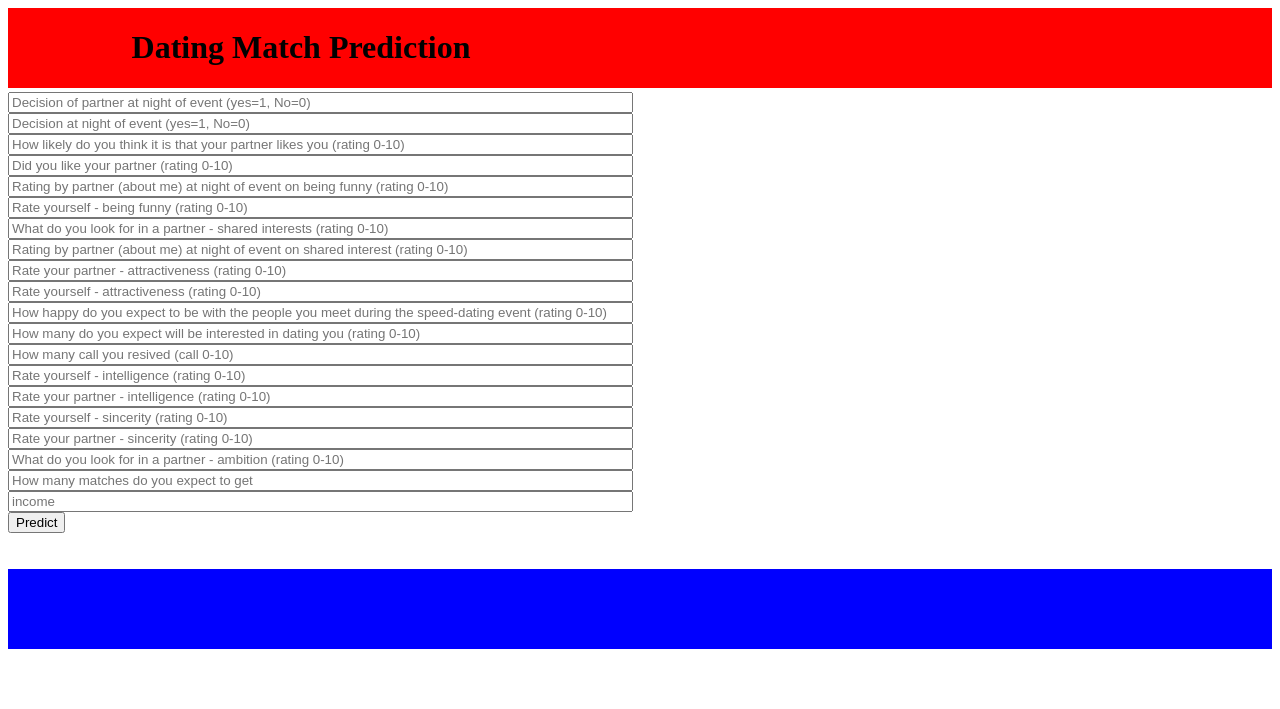
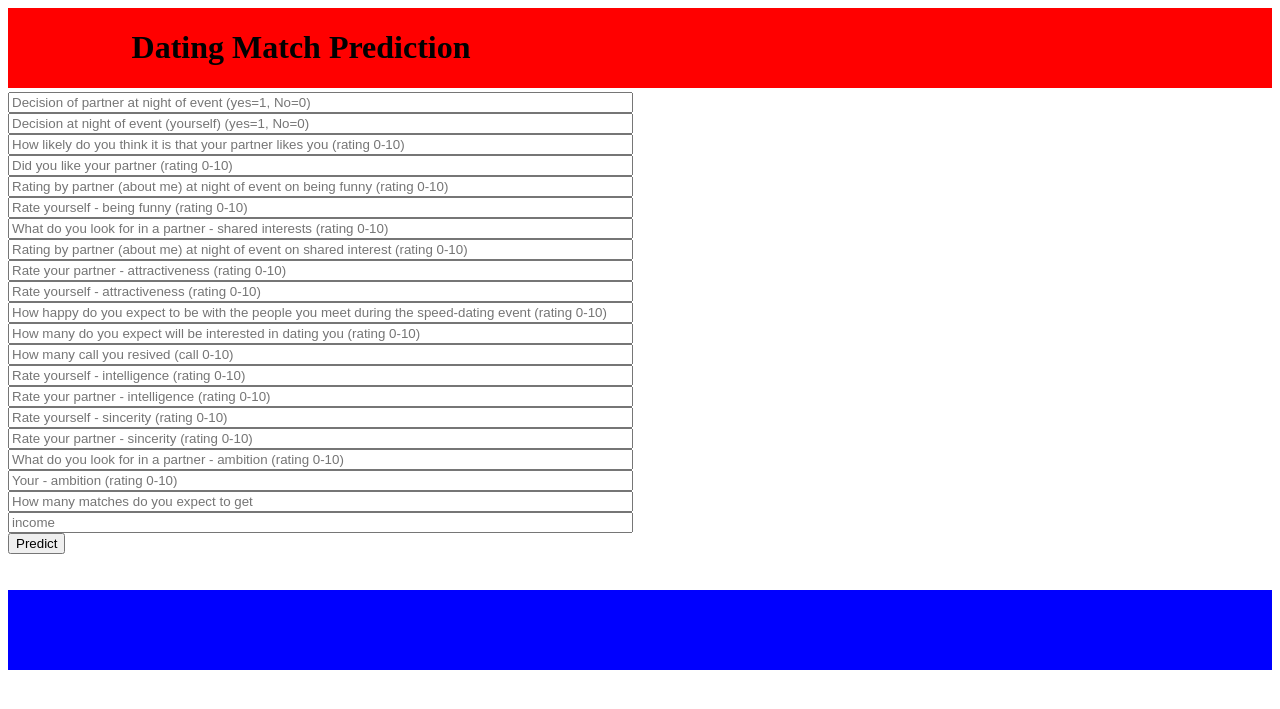
Before and after one commit to MrRam28/Dating_match_prediction, a Flask app: page / in a window 1280 px wide. Shown: the top 709 px of the page. Run offline with Flask 2, Linux system fonts and the light colour scheme; parts of the project's set-up code (start-up, migrations or seed data) failed here and were passed over.

Commit message:
ready to deployment3

```diff
--- a/templates/home.html
+++ b/templates/home.html
@@ -21,7 +21,7 @@
      <!-- Main Input For Receiving Query to our ML -->
     <form action="{{ url_for('predict')}}"method="post">
         <input type="text" size="75" placeholder="Decision of partner at night of event (yes=1, No=0)" name="dec_o " required="required" /><br>
-        <input type="text" size="75" placeholder="Decision at night of event (yes=1, No=0)" name="dec" required="required" /><br>
+        <input type="text" size="75" placeholder="Decision at night of event (yourself) (yes=1, No=0)" name="dec" required="required" /><br>
         <input type="text" size="75" placeholder="How likely do you think it is that your partner likes you (rating 0-10)" name="like_o" required="required" /><br>
         <input type="text" size="75" placeholder="Did you like your partner (rating 0-10)" name="like" required="required" /><br>
         <input type="text" size="75" placeholder="Rating by partner (about me) at night of event on being funny (rating 0-10)" name="fun_o" required="required" /><br>
@@ -37,7 +37,8 @@
         <input type="text" size="75" placeholder="Rate your partner - intelligence (rating 0-10)" name="intel_o" required="required" /><br>
         <input type="text" size="75" placeholder="Rate yourself - sincerity (rating 0-10)" name="sinc" required="required" /><br>
         <input type="text" size="75" placeholder="Rate your partner - sincerity (rating 0-10)" name="sinc_o" required="required" /><br>
-        <input type="text" size="75" placeholder="What do you look for in a partner - ambition (rating 0-10)" name="amb" required="required" /><br>
+        <input type="text" size="75" placeholder="What do you look for in a partner - ambition (rating 0-10)" name="amb_o" required="required" /><br>
+        <input type="text" size="75" placeholder="Your - ambition (rating 0-10)" name="amb" required="required" /><br>
         <input type="text" size="75" placeholder="How many matches do you expect to get " pname="num_in_3" required="required" /><br>
         <input type="text" size="75" name="income" placeholder="income" required="required" /><br>
 
```
Also changed, not shown: 1 other file.
